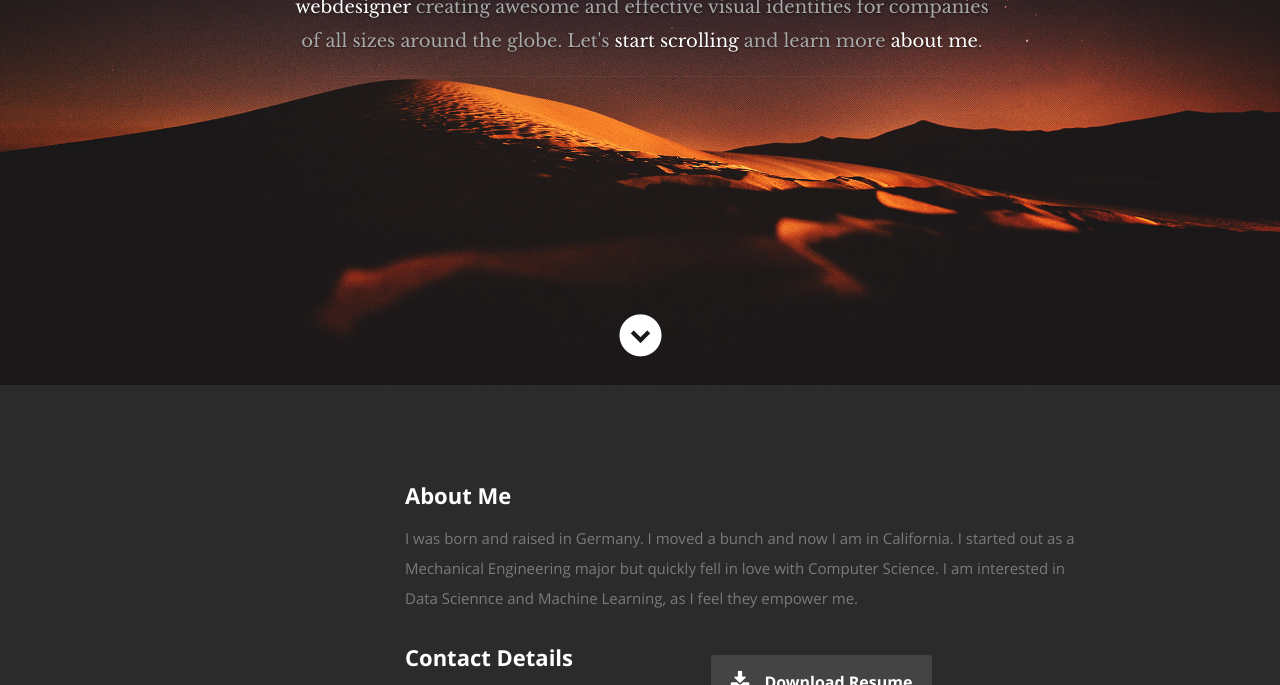
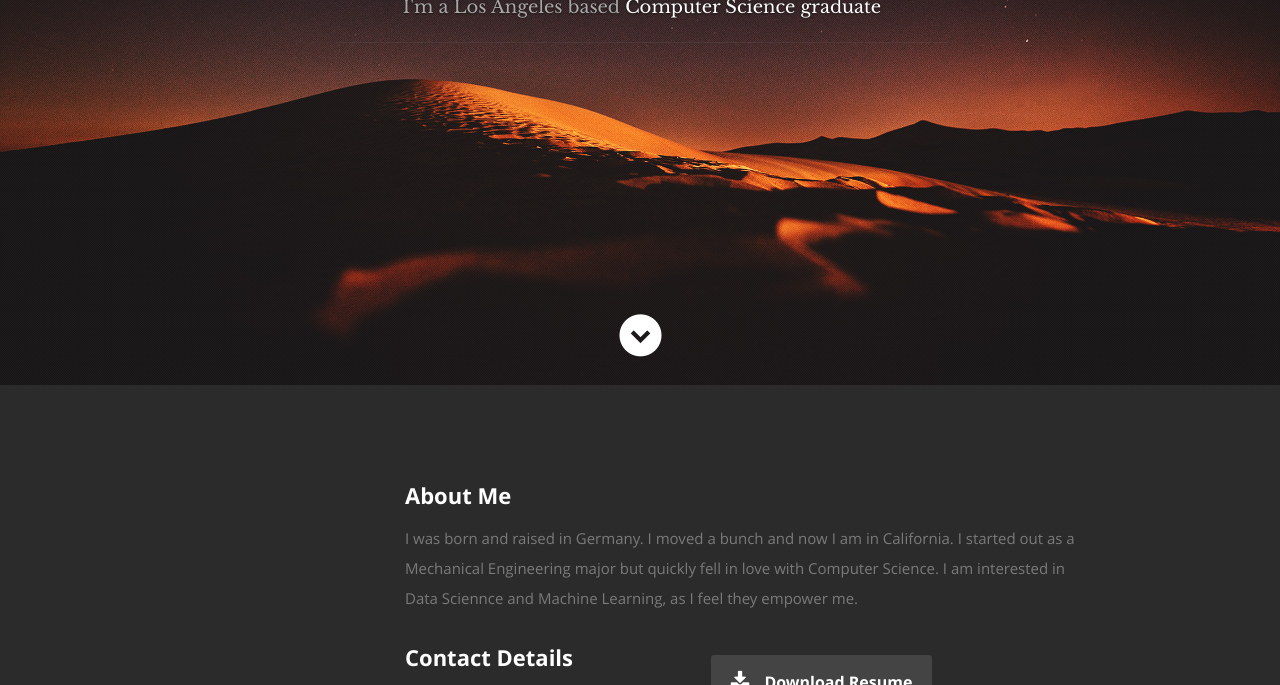
Before and after one commit to phamnbh/phamnbh.github.io, a plain HTML site: page index.html in a window 1280 px wide. Shown: the part 415-1100 px from the top of the page. Drawn offline with nearby package versions, Linux system fonts and the light colour scheme.

Commit message:
fixed entries

```diff
--- a/index.html
+++ b/index.html
@@ -7,7 +7,7 @@
    <!--- Basic Page Needs
    ================================================== -->
    <meta charset="utf-8">
-	<title>Ceevee - Free Responsive HTML5/CSS3 Template</title>
+	<title>Hoang Pham</title>
 	<meta name="description" content="">
 	<meta name="author" content="">
 
@@ -54,9 +54,7 @@
       <div class="row banner">
          <div class="banner-text">
             <h1 class="responsive-headline">I'm Hoang Pham.</h1>
-            <h3>I'm a Los Angeles based <span>Computer Science graduate</span>, <span>illustrator</span> and <span>webdesigner</span> creating awesome and
-            effective visual identities for companies of all sizes around the globe. Let's <a class="smoothscroll" href="#about">start scrolling</a>
-            and learn more <a class="smoothscroll" href="#about">about me</a>.</h3>
+            <h3>I'm a Los Angeles based <span>Computer Science graduate</span></h3>
             <hr />
          </div>
       </div>
```
